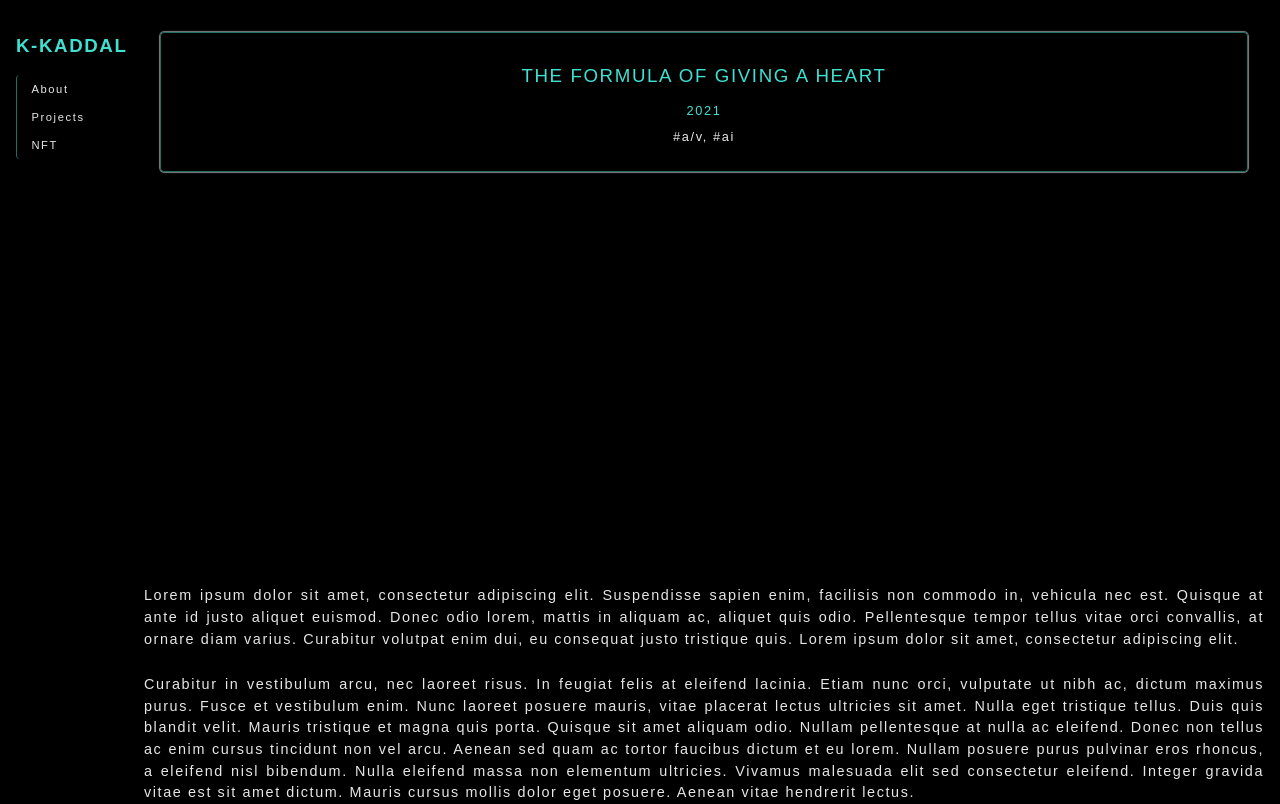
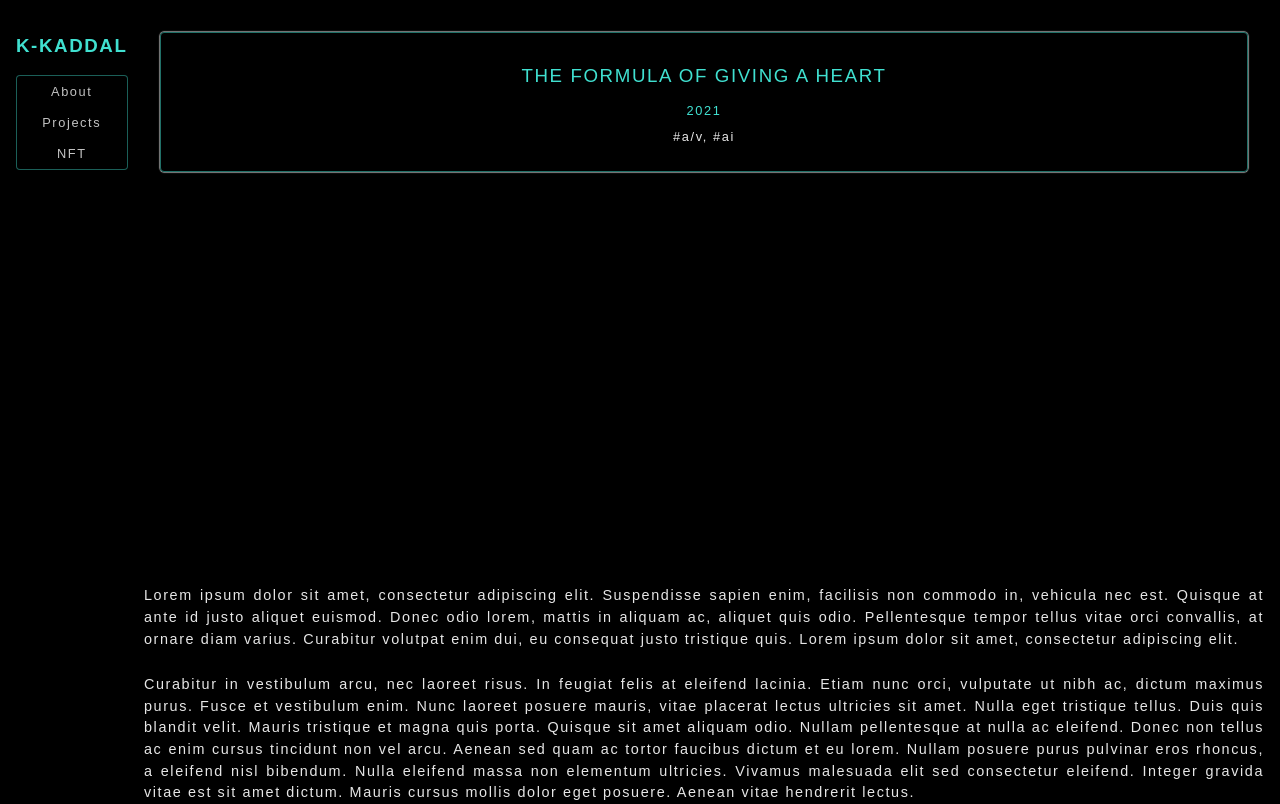
Before and after one commit to k-kaddal/k-kad-app, a Next.js app: page /project/1 in a window 1280 px wide. Built offline with nearby package versions, Linux system fonts and the light colour scheme.

Commit message:
Adding video background

```diff
--- a/component/Navbar.js
+++ b/component/Navbar.js
@@ -38,75 +38,8 @@ const Navbar = () => {
                     <Link href="/collections"> NFT </Link>
                 </MenuLink>
             </Menu>
-
-            {/* <SocialMedia>
-                <a href={`${artist.links.facebook}`} target="_blank">
-                    <Icon display={artist.links.facebook ? null : 'none'}>
-                        <FaFacebook />
-                    </Icon>
-                </a>
-                <a href={`${artist.links.twitter}`} target="_blank">
-                    <Icon display={artist.links.twitter ? null : 'none'}>
-                        <FaTwitter />
-                    </Icon>
-                </a>
-                <a href={`${artist.links.instagram}`} target="_blank">
-                    <Icon display={artist.links.instagram ? null : 'none'}>
-                        <FaInstagram />
-                    </Icon>
-                </a>
-                <a href={`${artist.links.vimeo}`} target="_blank">
-                    <Icon display={artist.links.vimeo ? null : 'none'}>
-                        <FaVimeoV />
-                    </Icon>
-                </a>
-                <a href={`${artist.links.youtube}`} target="_blank">
-                    <Icon display={artist.links.youtube ? null : 'none'}>
-                        <FaYoutube />
-                    </Icon>
-                </a>
-                <a href={`${artist.links.github}`} target="_blank">
-                    <Icon display={artist.links.github ? null : 'none'}>
-                        <FaGithub />
-                    </Icon>
-                </a>
-                <a href={`${artist.links.linkedin}`} target="_blank">
-                    <Icon display={artist.links.linkedin ? null : 'none'}>
-                        <FaLinkedin />
-                    </Icon>
-                </a>
-                <a href={`${artist.links.discord}`} target="_blank">
-                    <Icon display={artist.links.discord ? null : 'none'}>
-                        <FaLinkedin />
-                    </Icon>
-                </a>
-            </SocialMedia> */}
         </Nav>
     )
 }
 
-const SocialMedia = styled.div`
-    position: fixed;
-    bottom: 0;
-    left: 0;
-    display: flex;
-    flex-direction: column;
-    margin: 1rem;
-
-    @media (max-width: 768px) {
-        flex-direction: row;
-        align-items: center;
-    }
-`
-
-const Icon = styled.span`
-    display: ${({ display }) => display};
-    font-size: 1rem;
-    color: ${({ theme }) => theme.colors.accent};
-
-    &:hover {
-        color: ${({ theme }) => theme.colors.minor};
-    }
-`
-
 export default Navbar
--- a/styles/Nav.style.js
+++ b/styles/Nav.style.js
@@ -12,7 +12,7 @@ export const Nav = styled.nav`
     display: flex;
     flex-direction: column;
     align-items: center;
-    padding: 1rem;
+    margin: 1rem;
     z-index: 1;
     @media (max-width: 768px) {
         position: relative;
@@ -25,8 +25,10 @@ export const Menu = styled.div`
     margin: 0;
     padding: 0;
     width: 100%;
-    text-align: left;
-    border-left: thin solid ${({ theme }) => theme.colors.accent_soft};
+    text-align: center;
+    border: thin solid ${({ theme }) => theme.colors.accent_soft};
+    background-color: ${({ theme }) => theme.colors.major};
+    opacity: 85%;
 
     &:hover {
         box-shadow: 0px 0px 7px 0.5px ${({ theme }) => theme.colors.minor};
@@ -41,7 +43,6 @@ export const Menu = styled.div`
         border-bottom: thin solid
             ${({ isOpen, theme }) =>
                 isOpen ? theme.colors.accent_soft : 'none'};
-        border-left: none;
     }
 `
 
@@ -50,7 +51,7 @@ export const MenuLink = styled.li`
         display: block;
         color: ${({ theme }) => theme.colors.minor};
         padding: 0.5rem 0.9rem;
-        font-size: 0.7rem;
+        font-size: 0.8rem;
         text-decoration: none;
     }
     & a:hover {
```
Also changed, not shown: pages/index.js (+20 -15 lines).
